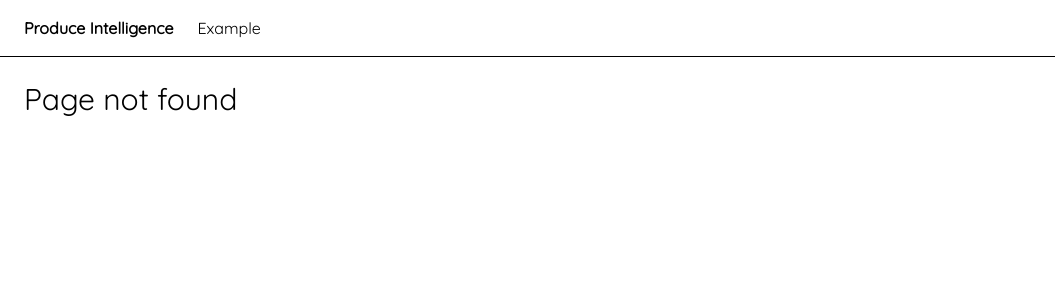
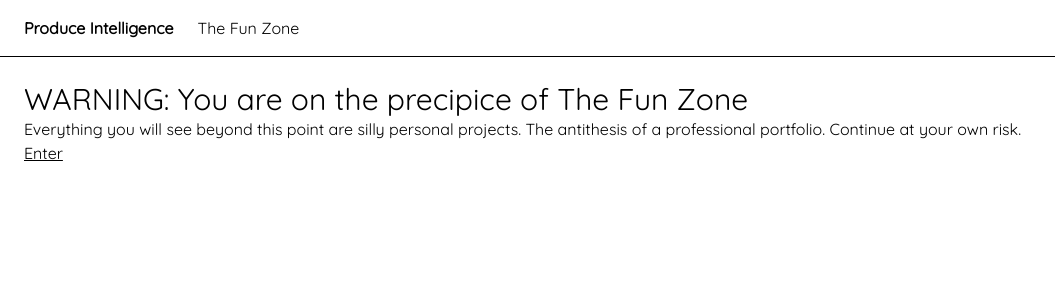
Before and after one commit to Yerren/ProduceIntelligence, a React (Vite) app: page /FunZone in a window 1280 px wide. Before the commit this address had no page. Shown: the top 300 px of the page, without its empty margins (0-1055 px from the left). Built offline with nearby package versions, Linux system fonts and the light colour scheme.

Commit message:
Update placeholder copy.

```diff
--- a/src/App.jsx
+++ b/src/App.jsx
@@ -4,7 +4,7 @@ import Layout from './components/Layout.jsx'
 
 // Each project is lazy-loaded so its code only downloads when visited.
 const Home = lazy(() => import('./projects/home/HomePage.jsx'))
-const Example = lazy(() => import('./projects/example/index.jsx'))
+const FunZone = lazy(() => import('./projects/FunZone/index.jsx'))
 
 function App() {
   return (
@@ -12,7 +12,7 @@ function App() {
       <Routes>
         <Route element={<Layout />}>
           <Route index element={<Home />} />
-          <Route path="example/*" element={<Example />} />
+          <Route path="FunZone/*" element={<FunZone />} />
           <Route path="*" element={<h1 className="text-3xl">Page not found</h1>} />
         </Route>
       </Routes>
--- a/src/components/Layout.jsx
+++ b/src/components/Layout.jsx
@@ -7,7 +7,7 @@ function Layout() {
       <header className="border-b px-6 py-4 flex gap-6">
         <Link to="/" className="font-bold">Produce Intelligence</Link>
         <nav className="flex gap-4">
-          <Link to="/example">Example</Link>
+          <Link to="/FunZone">The Fun Zone</Link>
         </nav>
       </header>
       <main className="flex-1 p-6">
--- /dev/null
+++ b/src/projects/FunZone/index.jsx
@@ -0,0 +1,26 @@
+import { Link, Route, Routes } from 'react-router'
+
+function FunZoneProject() {
+  return (
+    <Routes>
+      <Route index element={<FunZoneHome />} />
+      <Route path="details" element={<FunZoneDetails />} />
+    </Routes>
+  )
+}
+
+function FunZoneHome() {
+  return (
+    <>
+      <h1 className="text-3xl">WARNING: You are on the precipice of The Fun Zone</h1>
+      <p>Everything you will see beyond this point are silly personal projects. The antithesis of a professional portfolio. Continue at your own risk.</p>
+      <Link to="details" className="underline">Enter</Link>
+    </>
+  )
+}
+
+function FunZoneDetails() {
+  return <div><h1 className="text-3xl">Okay. So. I lied.</h1><p>There's nothing here yet either.</p><p>Sorry.</p></div>
+}
+
+export default FunZoneProject
--- a/src/projects/example/index.jsx
+++ /dev/null
@@ -1,26 +0,0 @@
-import { Link, Route, Routes } from 'react-router'
-
-// Example project: defines its own sub-routes under /example.
-function ExampleProject() {
-  return (
-    <Routes>
-      <Route index element={<ExampleHome />} />
-      <Route path="details" element={<ExampleDetails />} />
-    </Routes>
-  )
-}
-
-function ExampleHome() {
-  return (
-    <>
-      <h1 className="text-3xl">Example project</h1>
-      <Link to="details" className="underline">Details</Link>
-    </>
-  )
-}
-
-function ExampleDetails() {
-  return <h1 className="text-3xl">Example details</h1>
-}
-
-export default ExampleProject
--- a/src/projects/home/HomePage.jsx
+++ b/src/projects/home/HomePage.jsx
@@ -1,5 +1,8 @@
 function HomePage() {
-  return <h1 className="text-3xl">Hello World!</h1>
+  return <div>
+    <h1 className="text-3xl">Welcome to Produce Intelligence.</h1>
+    <p>There's not much here yet. Maybe come by another time and see if that changes?</p>
+    </div>
 }
 
 export default HomePage
```
